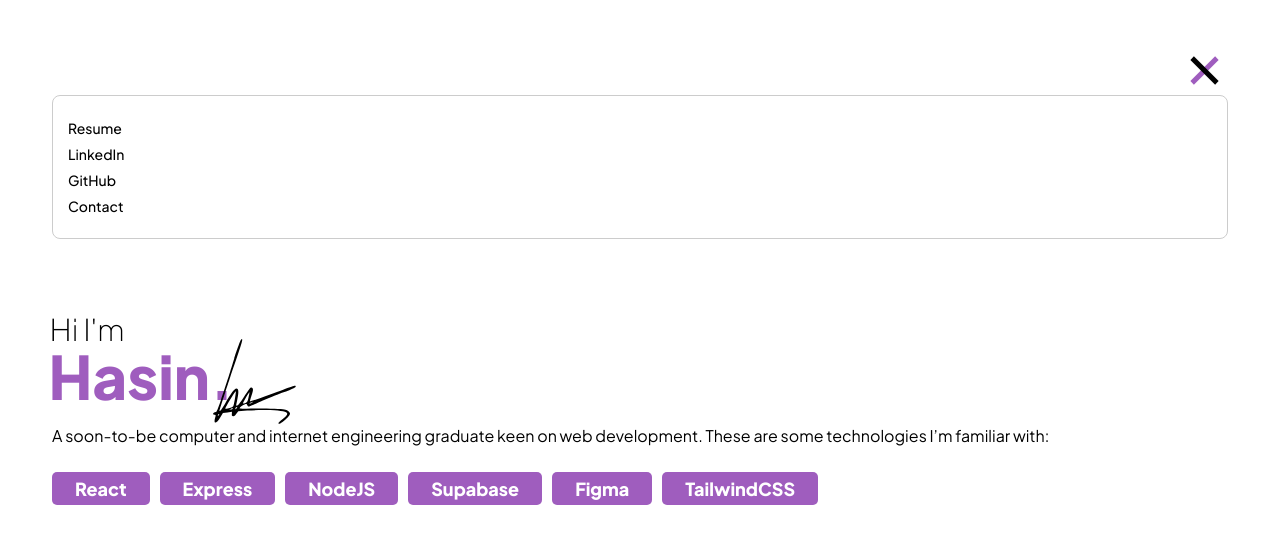
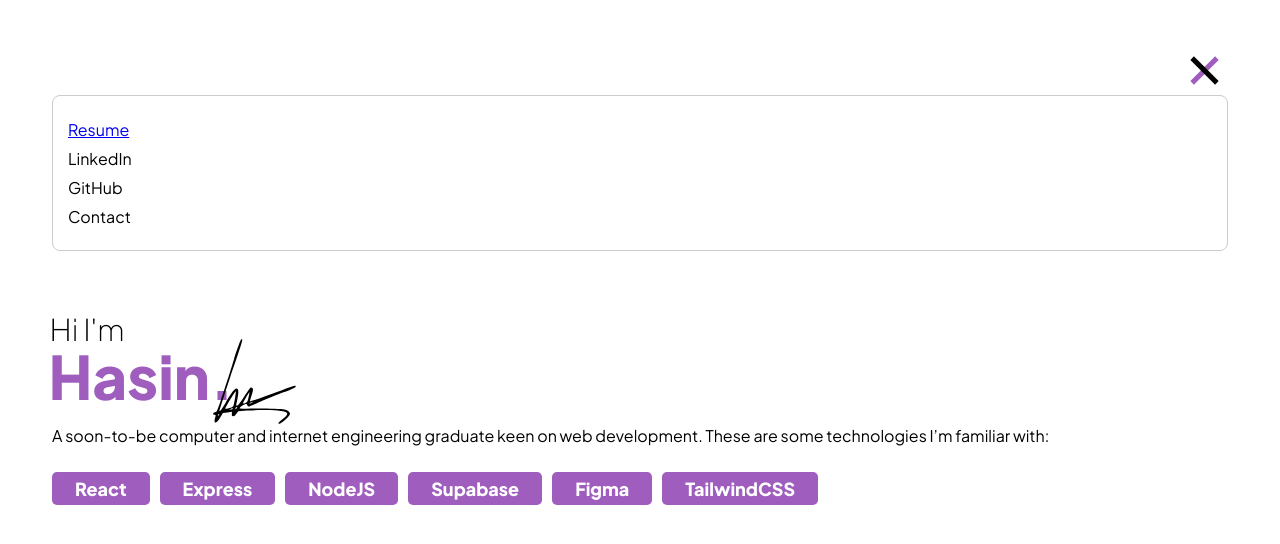
Before and after one commit to hasin202/personal-portfolio, a React (Create React App) app: page / in a window 1280 px wide. Both pictures are taken after a click on the button 1204 px from the left and 70 px from the top of the page. Shown: the top 544 px of the page. Built offline with nearby package versions, Linux system fonts and the light colour scheme.

Commit message:
added link to CV

```diff
--- a/src/components/App.styled.js
+++ b/src/components/App.styled.js
@@ -126,10 +126,11 @@ export const NavBar = styled.div`
   flex-direction: column;
   position: absolute;
   gap: 8px;
+  margin-top: 45px;
+  z-index: 2;
+
   div {
     font-size: 14px;
     font-weight: 500;
   }
-  margin-top: 45px;
-  z-index: 2;
 `;
--- a/src/components/menu.js
+++ b/src/components/menu.js
@@ -1,10 +1,6 @@
-import {
-  HamburgerButton,
-  MenuContainer,
-  NavBar,
-  RelativeContainer,
-} from "./App.styled";
+import { HamburgerButton, MenuContainer, NavBar } from "./App.styled";
 import { useState } from "react";
+import CV from "../assets/hasinCV.pdf";
 
 const Menu = () => {
   const [menuOpen, setMenuOpen] = useState(false);
@@ -24,10 +20,12 @@ const Menu = () => {
         </HamburgerButton>
         {menuOpen ? (
           <NavBar>
-            <div>Resume</div>
-            <div>LinkedIn</div>
-            <div>GitHub</div>
-            <div>Contact</div>
+            <a href={CV} target="blank" target="_blank">
+              Resume
+            </a>
+            <a>LinkedIn</a>
+            <a>GitHub</a>
+            <a>Contact</a>
           </NavBar>
         ) : (
           <></>
```
Also changed, not shown: 1 other file (tests, documents, lock files or other folders).
